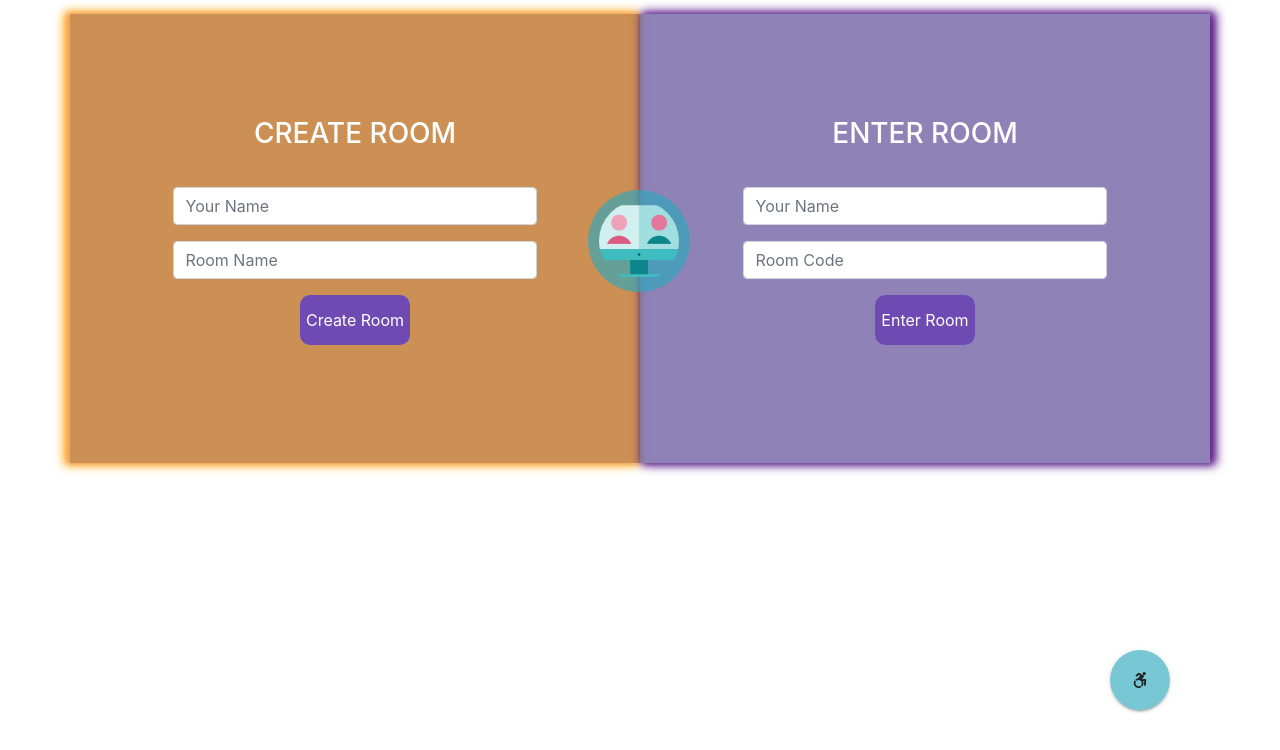
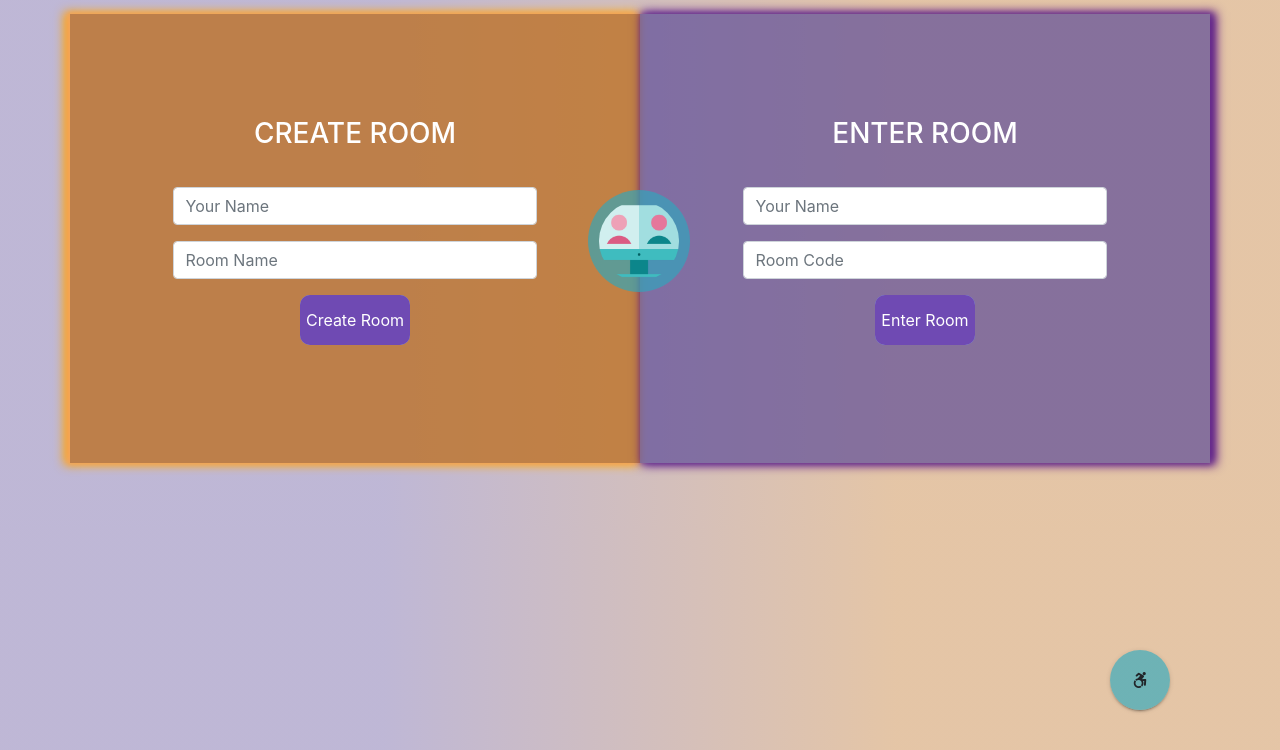
Before and after one commit to SukritBhatt/glances, a website: page src/index.html in a window 1280 px wide. Shown: the part 50-800 px from the top of the page. Drawn offline with nearby package versions, Linux system fonts and the light colour scheme.

Commit message:
Background Updated
Added gradient background in both light and dark modes.

```diff
--- a/src/assets/css/app.css
+++ b/src/assets/css/app.css
@@ -1,3 +1,7 @@
+body{
+    background: rgb(94,76,152);
+    background: linear-gradient(90deg, rgba(94,76,152,0.4) 30%, rgba(189,111,33,0.4) 70%);
+}
 .acc-1{
     font-size: 30px!important;
 }
@@ -212,7 +216,7 @@ a.socialIcon:hover,
     top: 40.5px;
     z-index: 1000;
     position: fixed;
-    background-color: #9e90ca;
+    background: radial-gradient(circle, rgba(158,144,202,0.6) 10%, rgba(116,99,172,0.6) 70%);
     color: rgb(67, 13, 92);
     padding-right: 5px;
     padding-left: 5px;
--- a/src/assets/css/darktheme.css
+++ b/src/assets/css/darktheme.css
@@ -1,5 +1,6 @@
 body {
-    background-color: rgba(138, 136, 136, 0.541)!important
+    background: rgb(138,136,136);
+    background: radial-gradient(circle, rgba(138,136,136,0.5) 0%, rgba(92,92,92,0.6) 100%);
 }
 .acc-1{
     font-size: 30px!important;
@@ -214,7 +215,7 @@ a.socialIcon:hover,
     top: 40.5px;
     z-index: 1000;
     position: fixed;
-    background-color: #7c7c7c;
+    background: radial-gradient(circle, rgba(138,136,136,0.5) 0%, rgba(28,28,28,0.4) 80%);
     color: silver;
     padding-right: 5px;
     padding-left: 5px;
```
